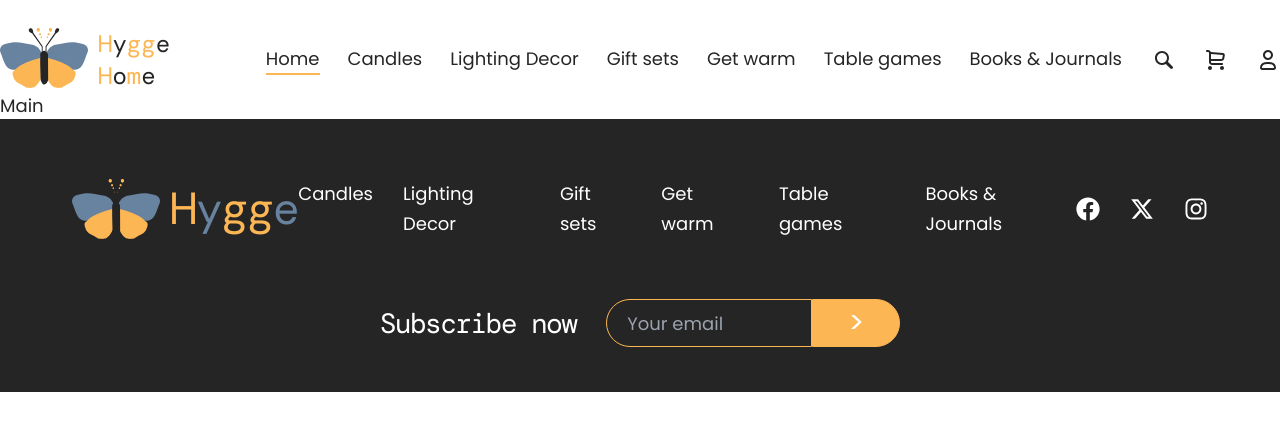
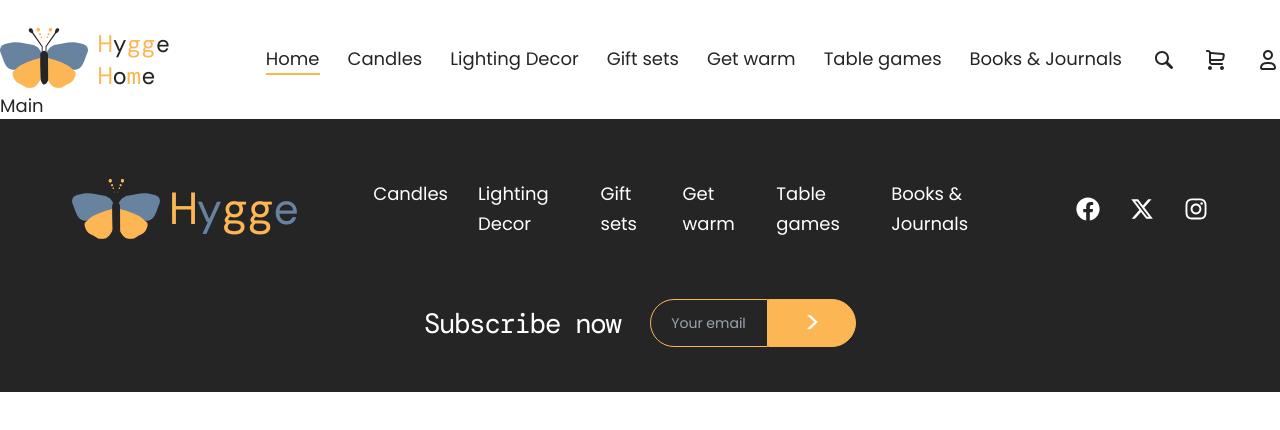
Before and after one commit to ArtemMerkushyn/HyggeHome, a React (Create React App) app: page / in a window 1280 px wide. Shown: the top 430 px of the page. Built offline with nearby package versions, Linux system fonts and the light colour scheme.

Commit message:
fix styles

```diff
--- a/src/components/Footer/Footer.module.css
+++ b/src/components/Footer/Footer.module.css
@@ -1,4 +1,7 @@
 .footer{
+    display: flex;
+    align-items: center;
+    flex-direction: column;
     height: 273px;
     background: #252525;
     padding-left: 72px;
@@ -8,11 +11,13 @@
 
 .wrapper {
     display: flex;
-    justify-content: space-around;
+    /* justify-content: space-around; */
+    justify-content: center;
     align-items: center;
-
+    gap: 75px;
+    max-width: 1440px;
+    width: 100%;
 }
-
 
 .textLogo {
     color: #FCB654;
@@ -67,7 +72,7 @@
 }
 
 .input {
-    width: 206px;
+    width: 118px;
     height: 48px;
     padding-left: 20px;
     border-radius: 24px 0px 0px 24px;
@@ -75,6 +80,11 @@
     outline: none;
     background-color: transparent;
     color: #FFFFFF;
+    font-family: 'Poppins';
+    font-size: 14px;
+    font-style: normal;
+    font-weight: 400;
+    line-height: normal;
 }
 
 .button {
@@ -83,7 +93,7 @@
     border-radius: 0px 24px 24px 0px;
     background: #FCB654;
     border: 1px solid #FCB654;
-     color: #FFF;
+    color: #FFF;
     font-size: 30px;
     font-weight: 8px;
 }
```
